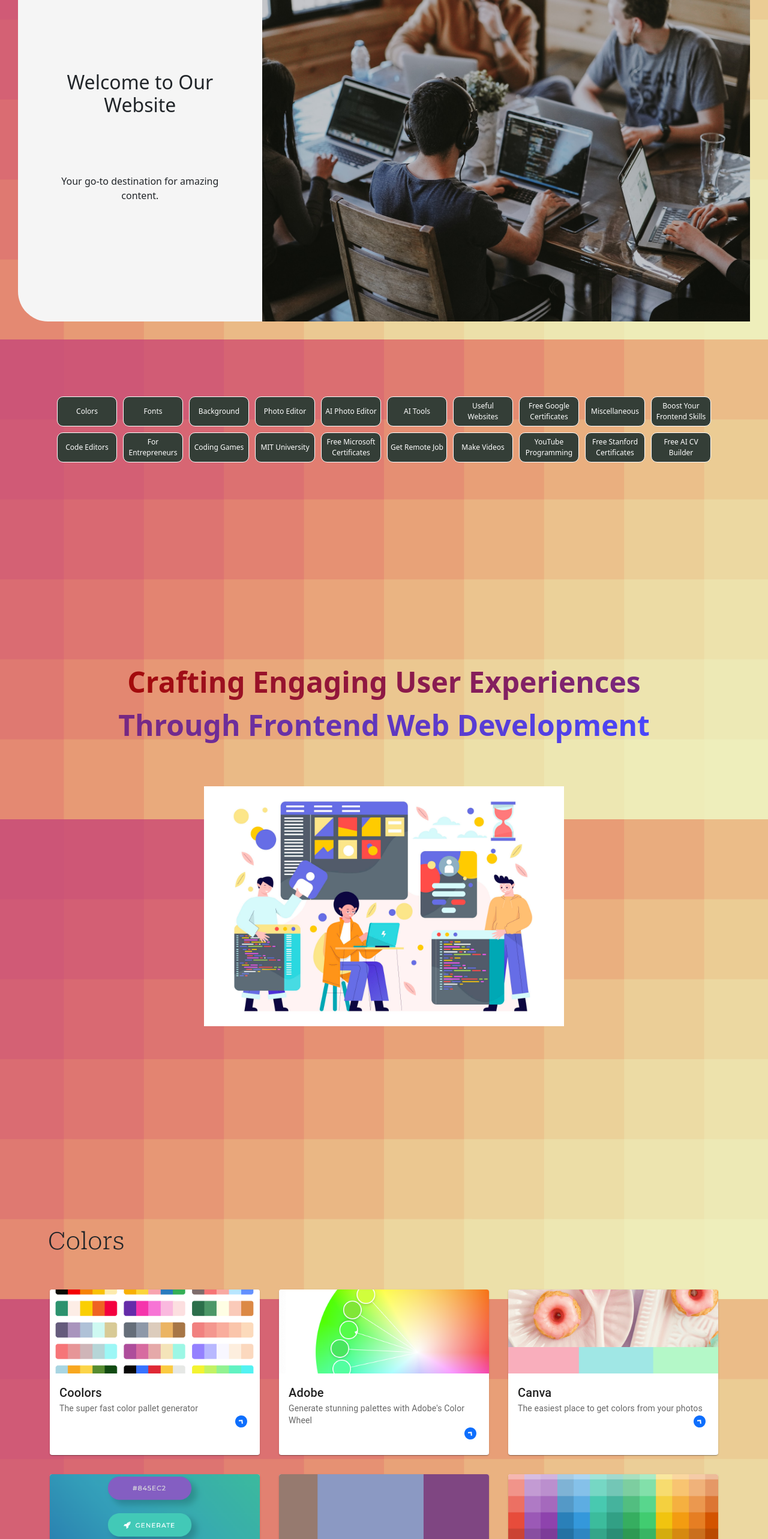
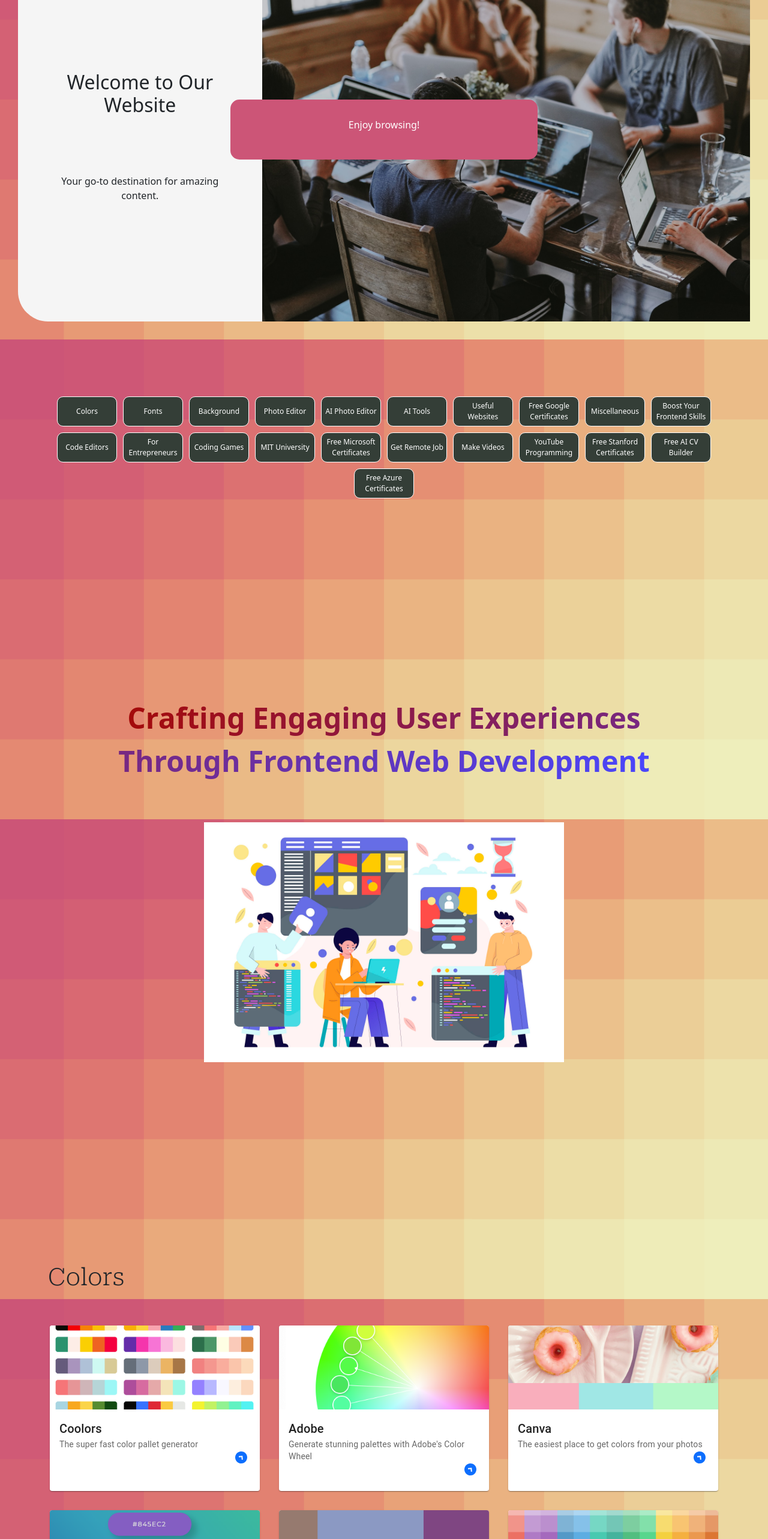
Before and after one commit to gines18/FrontEndHub, a React (Vite) app: page / in a window 1280 px wide. Shown: the part 234-2800 px from the top of the page at 60% size. Built offline with nearby package versions, Linux system fonts and the light colour scheme.

Commit message:
add Azure certifications in Data.jsx

```diff
--- a/src/components/Buttons.jsx
+++ b/src/components/Buttons.jsx
@@ -66,6 +66,9 @@ const buttons = [
   {
     category: "Free AI CV Builder",
   },
+  {
+    category: "Free Azure Certificates",
+  },
 ];
 
 
--- a/src/components/CardsContainer.jsx
+++ b/src/components/CardsContainer.jsx
@@ -23,8 +23,10 @@ import {
   programmingChannels,
   stanford,
   resumeBuilders,
+  azureCertifications,
+  work,
+  fontsUsage
 } from "./Data";
-import { work, fontsUsage } from "./Data.jsx";
 
 const category = [
   {
@@ -107,6 +109,10 @@ const category = [
     title: "Free AI CV Builder",
     cardText: <Cards cardData={resumeBuilders} />,
   },
+  {
+    title: "Free Azure Certificates",
+    cardText: <Cards cardData={azureCertifications} />,
+  },
 ];
 
 const CardContainer = () => {
--- a/src/components/Data.jsx
+++ b/src/components/Data.jsx
@@ -1241,3 +1241,25 @@ export const resumeBuilders = [
     cardLink: "https://resume.io/resume-builder",
   },
 ];
+
+
+export const azureCertifications = [
+  {
+    title: "Azure Data Scientist Associate",
+    imageUrl: "./azure.png",
+    cardText: "Become an Azure Data Scientist Associate.",
+    cardLink: "https://learn.microsoft.com/en-us/certifications/azure-data-scientist/",
+  },
+  {
+    title: "Azure Enterprise Data Analyst Associate",
+    imageUrl: "./azure.png",
+    cardText: "Become an Azure Enterprise Data Analyst Associate.",
+    cardLink: "https://learn.microsoft.com/en-us/certifications/azure-enterprise-data-analyst-associate/",
+  },
+  {
+    title: "Azure Data Engineer Associate",
+    imageUrl: "./azure.png",
+    cardText: "Become an Azure Data Engineer Associate.",
+    cardLink: "https://learn.microsoft.com/en-us/certifications/azure-data-engineer/",
+  },
+];
--- a/src/components/Popup.jsx
+++ b/src/components/Popup.jsx
@@ -11,7 +11,7 @@ function Popup() {
 
       const hideTimeout = setTimeout(() => {
         setShowBox(false);
-      }, 6000);
+      }, 10000);
 
       return () => {
         clearTimeout(showTimeout);
@@ -23,7 +23,7 @@ function Popup() {
       <div className="popup-container">
         {showBox && (
           <div id="box-popup">
-            <p>Enjoy browsing!</p>
+            <p style={{color: "white"}}>Enjoy browsing!</p>
           </div>
         )}
       </div>
```
Also changed, not shown: public/azure.png (added).
